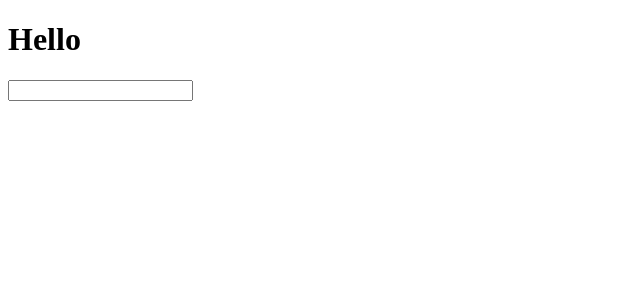
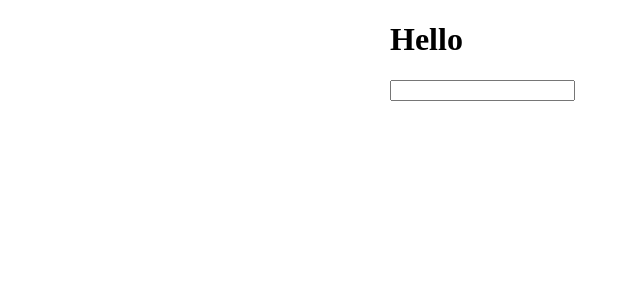
Before and after one commit to KacperKluska/First-React-App, a React (Create React App) app: page / in a window 1280 px wide. Shown: the top 300 px of the page, without its empty margins (0-640 px from the left). Built offline with nearby package versions, Linux system fonts and the light colour scheme.

Commit message:
style added

```diff
--- a/src/App.js
+++ b/src/App.js
@@ -1,9 +1,10 @@
 import Name from './views/nameView'
 import { NameContextProvider } from './contexts/nameContext'
+import './index.css'
 
 function App() {
   return (
-    <div>
+    <div id="container">
       <NameContextProvider>
         <Name greeting={"Hello"}/>
       </NameContextProvider>
--- /dev/null
+++ b/src/index.css
@@ -0,0 +1,4 @@
+#container{
+    margin: 20px auto 0px auto;
+    width: 500px;
+}
```
